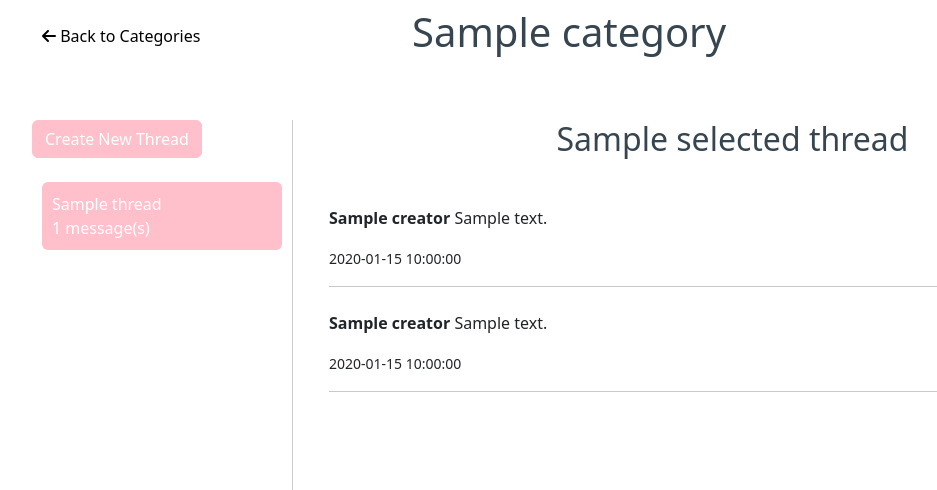
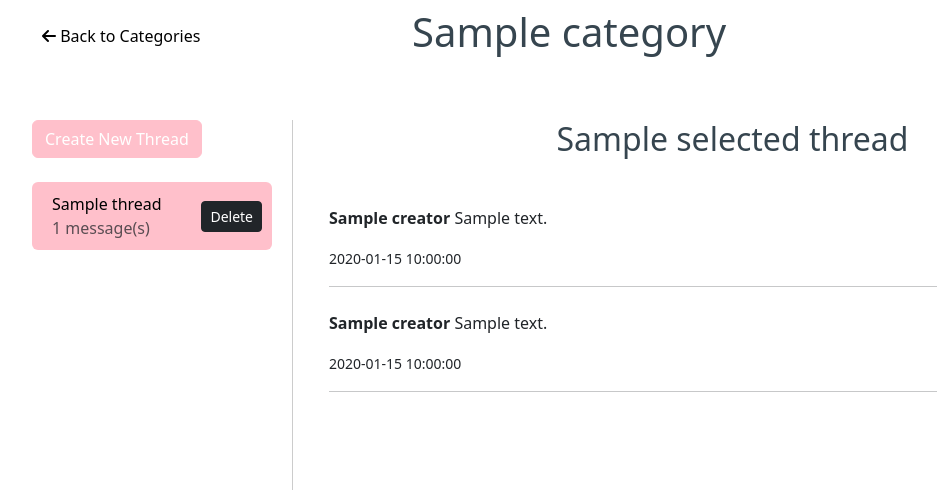
Before and after one commit to avanine/tsoha-chat-app, a Flask app: template templates/category.html in a window 1280 px wide. Shown: the part 88-578 px from the top of the page, without its empty margins (50-987 px from the left). Run offline with Flask 3, Linux system fonts and the light colour scheme; the visitor is signed in with stand-in values (Sample User, id 1); the template is opened without the code that fills it: most values are stand-ins (such as "Sample title", 1, 10 or a date in 2020).

Commit message:
Add functionality for deleting threads

```diff
--- a/category.py
+++ b/category.py
@@ -89,6 +89,8 @@ def get_category(category_id):
     return category
 
 def delete_category(category_id):
+    if 'username' not in session:
+        return redirect("/login")
     try:
         with db.session.begin():
             sql = text("UPDATE categories SET visible = FALSE WHERE id = :category_id")
--- a/routes.py
+++ b/routes.py
@@ -59,3 +59,7 @@ def delete_category(category_id):
 @app.route('/category/<int:category_id>/create-thread', methods=['POST'])
 def create_thread(category_id):
     return thread.create_thread(category_id)
+
+@app.route('/delete-thread/<int:thread_id>', methods=['PATCH'])
+def delete_thread(thread_id):
+    return thread.delete_thread(thread_id)
--- a/static/styles.css
+++ b/static/styles.css
@@ -18,9 +18,9 @@ footer {
     padding: 20px;
 }
 
-.btn-primary, .btn-primary:hover {
-    background-color: pink;
-    border-color: pink;
+.btn-primary, .btn-primary:hover, .btn-primary:focus, .btn-primary:active {
+    background-color: pink !important;
+    border-color: pink !important;
 }
 
 .form-check-input:checked {
@@ -96,6 +96,7 @@ footer {
     background-color: #f0f0f0 !important;
 }
 
-.active {
+.list-group-item.active {
     background-color: pink !important;
+    border-color: pink !important;
 }
--- a/templates/category.html
+++ b/templates/category.html
@@ -32,13 +32,32 @@ with messages = get_flashed_messages(with_categories=true) %} {% if messages %}
 
         <div class="list-group my-4">
           {% if threads %} {% for thread in threads %}
-          <a
-            href="/category/{{ category.id }}/thread/{{ thread.id }}"
-            class="list-group-item list-group-item-action {% if selected_thread and selected_thread.id == thread.id %}active{% endif %}"
+          <div
+            class="d-flex justify-content-between align-items-center list-group-item {% if selected_thread and selected_thread.id == thread.id %}active{% endif %}"
           >
-            <div>{{ thread.title }}</div>
-            <div>{{ thread.message_count }} message(s)</div>
-          </a>
+            <a
+              href="/category/{{ category.id }}/thread/{{ thread.id }}"
+              class="flex-grow-1"
+            >
+              <div>
+                <div>{{ thread.title }}</div>
+                <div class="text-muted">
+                  {{ thread.message_count }} message(s)
+                </div>
+              </div>
+            </a>
+            {% if thread.user_id == session.user_id %}
+            <div class="ms-3">
+              <button
+                class="btn btn-dark btn-sm delete-thread"
+                data-thread-id="{{ thread.id }}"
+              >
+                Delete
+              </button>
+            </div>
+
+            {% endif %}
+          </div>
           {% endfor %} {% else %}
           <div class="no-threads">
             <p>No threads yet.</p>
@@ -63,14 +82,11 @@ with messages = get_flashed_messages(with_categories=true) %} {% if messages %}
         <div class="messages-list mt-4">
           {% if messages_in_thread %} {% for message in messages_in_thread %}
           <div class="message-item">
-            <p>
-              <strong>{{ message.creator }}</strong> {{ message.content }}
-            </p>
+            <p><strong>{{ message.creator }}</strong> {{ message.content }}</p>
             <p><small>{{ message.created_at }}</small></p>
             <hr />
           </div>
-          {% endfor %}
-          {% endif %}
+          {% endfor %} {% endif %}
         </div>
       </div>
     </div>
@@ -126,4 +142,32 @@ with messages = get_flashed_messages(with_categories=true) %} {% if messages %}
     </div>
   </div>
 </div>
+
+<script>
+  document.querySelectorAll(".delete-thread").forEach(function (button) {
+    button.addEventListener("click", function (event) {
+      const threadId = this.getAttribute("data-thread-id");
+
+      if (confirm("Are you sure you want to delete this thread?")) {
+        fetch(`/delete-thread/${threadId}`, {
+          method: "PATCH",
+          headers: {
+            "Content-Type": "application/json",
+          },
+        })
+          .then((response) => response.json())
+          .then((data) => {
+            if (data.success) {
+              location.reload();
+            } else {
+              alert("Error deleting thread");
+            }
+          })
+          .catch((error) => {
+            console.error("Error:", error);
+          });
+      }
+    });
+  });
+</script>
 {% endif %} {% endblock %}
```
Also changed, not shown: thread.py (+17 -0 lines).
